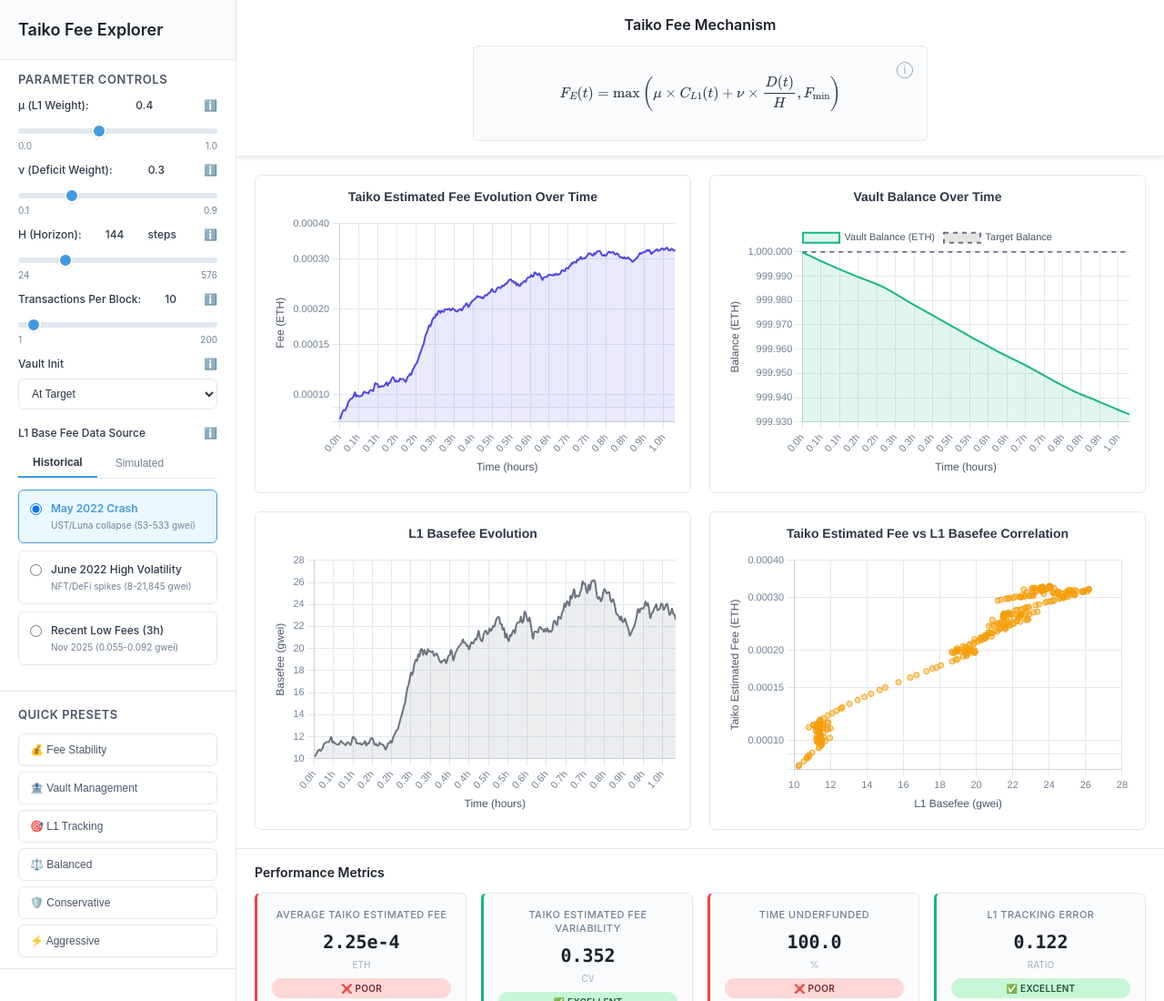
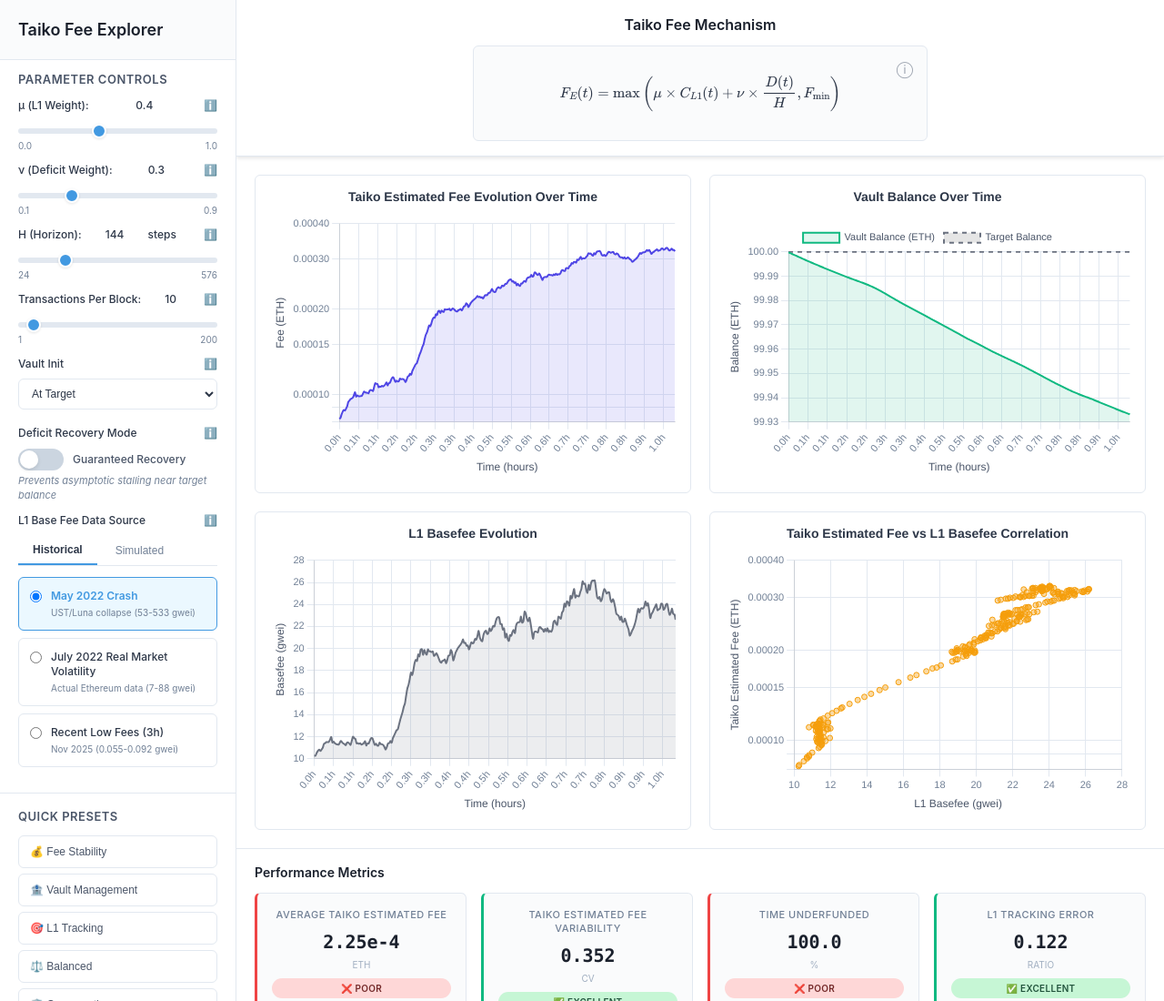
Before and after one commit to upavloff/taiko-fee-analysis, a plain HTML site: page index.html in a window 1280 px wide. Shown: the top 1100 px of the page at 91% size. Drawn offline with nearby package versions, Linux system fonts and the light colour scheme; no server answers.

Commit message:
Add guaranteed recovery feature and replace fake datasets with real data
- Add guaranteed recovery toggle to prevent asymptotic vault balance stalling
- Replace target balance from 1000 ETH to 100 ETH across entire codebase
- Replace fake June 2022 dataset (21M+ gwei) with real July 2022 RPC data (7-88 gwei)
- Remove unused and fake CSV files from data_cache directory
- Update documentation to reflect only authentic datasets
- Add comprehensive debugging and parameter validation

```diff
--- a/app.js
+++ b/app.js
@@ -63,6 +63,12 @@
 
         // Vault initialization
         document.getElementById('vault-init').addEventListener('change', () => {
+            this.clearActivePreset();
+            this.markParametersModified();
+        });
+
+        // Guaranteed recovery toggle
+        document.getElementById('guaranteed-recovery').addEventListener('change', () => {
             this.clearActivePreset();
             this.markParametersModified();
         });
@@ -199,7 +205,7 @@
         const isSimulated = activeTab === 'simulated';
         const historicalPeriod = isSimulated ? null : document.querySelector('input[name="historical-period"]:checked').value;
 
-        return {
+        const params = {
             mu: parseFloat(document.getElementById('mu-slider').value),
             nu: parseFloat(document.getElementById('nu-slider').value),
             H: parseInt(document.getElementById('H-slider').value),
@@ -211,10 +217,14 @@
             baseTxVolume: parseInt(document.getElementById('tx-per-block-slider').value),
             spikeDelay: parseInt(document.getElementById('spike-delay-slider').value),
             spikeHeight: parseFloat(document.getElementById('spike-height-slider').value),
-            targetBalance: 1000,
+            guaranteedRecovery: document.getElementById('guaranteed-recovery').checked,
+            targetBalance: 100,
             feeElasticity: 0.2,
             minFee: 1e-8
         };
+
+        console.log(`App parameters:`, params);
+        return params;
     }
 
     loadPreset(presetName) {
--- a/charts.js
+++ b/charts.js
@@ -116,7 +116,7 @@
         });
     }
 
-    createVaultChart(canvasId, data, targetBalance = 1000) {
+    createVaultChart(canvasId, data, targetBalance = 100) {
         const ctx = document.getElementById(canvasId).getContext('2d');
 
         if (this.charts[canvasId]) {
--- a/index.html
+++ b/index.html
@@ -102,6 +102,24 @@
                     </select>
                 </div>
 
+                <!-- Guaranteed Recovery Toggle -->
+                <div class="parameter-group">
+                    <label class="parameter-label">
+                        Deficit Recovery Mode
+                        <span class="tooltip" data-tooltip="Standard: Uses asymptotic correction (ν×D/H). Guaranteed: Adds minimum rate to ensure complete recovery to target balance.">ℹ️</span>
+                    </label>
+                    <div class="toggle-container">
+                        <input type="checkbox" id="guaranteed-recovery" class="toggle-checkbox">
+                        <label for="guaranteed-recovery" class="toggle-switch">
+                            <span class="toggle-slider"></span>
+                        </label>
+                        <span class="toggle-label">Guaranteed Recovery</span>
+                    </div>
+                    <div class="parameter-description">
+                        Prevents asymptotic stalling near target balance
+                    </div>
+                </div>
+
                 <!-- L1 Data Source Tabs -->
                 <div class="parameter-group">
                     <label class="parameter-label">
@@ -130,8 +148,8 @@
                                 <label class="period-option">
                                     <input type="radio" name="historical-period" value="june2022">
                                     <div class="period-content">
-                                        <div class="period-title">June 2022 High Volatility</div>
-                                        <div class="period-description">NFT/DeFi spikes (8-21,845 gwei)</div>
+                                        <div class="period-title">July 2022 Real Market Volatility</div>
+                                        <div class="period-description">Actual Ethereum data (7-88 gwei)</div>
                                     </div>
                                 </label>
                                 <label class="period-option">
--- a/quick-test.js
+++ b/quick-test.js
@@ -24,7 +24,7 @@
         H: 144,
         l1Volatility: 0.3,
         vaultInit: 'target',
-        targetBalance: 1000
+        targetBalance: 100
     };
 
     const simulator = new TaikoFeeSimulator(params);
@@ -39,7 +39,7 @@
 
     // Test 4: MetricsCalculator
     console.log('\nTest 4: MetricsCalculator');
-    const metricsCalc = new MetricsCalculator(1000);
+    const metricsCalc = new MetricsCalculator(100);
     const metrics = metricsCalc.calculateMetrics(results);
     console.log('✅ Metrics calculated:');
     console.log('   Average Fee:', metrics.avgFee.toExponential(2), 'ETH');
--- a/simulator.js
+++ b/simulator.js
@@ -82,8 +82,9 @@
 const DATA_FILES = {
     recent: 'data_cache/recent_low_fees_3hours.csv',
     may2022: 'data_cache/may_crash_basefee_data.csv',
-    june2022: 'data_cache/high_volatility_basefee_data.csv'
+    june2022: 'data_cache/real_july_2022_spike_data.csv'
     // Note: All periods are post-EIP-1559 with valid basefee data (EIP-1559 activated Aug 5, 2021)
+    // june2022 contains real July 1, 2022 data showing actual market volatility (7-88 gwei)
 };
 
 class TaikoFeeSimulator {
@@ -92,9 +93,16 @@
         this.mu = params.mu;                    // L1 cost weight
         this.nu = params.nu;                    // Deficit weight
         this.H = params.H;                      // Time horizon
-        this.targetBalance = params.targetBalance || 1000;
+        this.targetBalance = params.targetBalance || 100;
         this.feeElasticity = params.feeElasticity || 0.2;
         this.minFee = params.minFee || 1e-8;
+
+        // Guaranteed recovery parameters
+        this.guaranteedRecovery = params.guaranteedRecovery || false;
+        this.minDeficitRate = params.minDeficitRate || 1e-6; // Minimum 1 microETH correction rate
+
+        // Debug constructor parameters
+        console.log(`TaikoFeeSimulator initialized with guaranteedRecovery=${this.guaranteedRecovery}, mu=${this.mu}, nu=${this.nu}, H=${this.H}`);
 
         // Vault initialization
         this.vaultBalance = this.getInitialVaultBalance(params.vaultInit);
@@ -148,7 +156,21 @@
     calculateFee(l1BasefeeWei, vaultDeficit) {
         const l1Cost = this.calculateL1Cost(l1BasefeeWei);
         const l1Component = this.mu * l1Cost;
-        const deficitComponent = this.nu * (vaultDeficit / this.H);
+
+        let deficitComponent = this.nu * (vaultDeficit / this.H);
+
+        // Apply guaranteed recovery logic if enabled
+        if (this.guaranteedRecovery && vaultDeficit > 0) {
+            // Ensure minimum deficit correction rate to prevent asymptotic stalling
+            const standardCorrection = this.nu * (vaultDeficit / this.H);
+            const minimumCorrection = this.minDeficitRate;
+            deficitComponent = Math.max(standardCorrection, minimumCorrection);
+
+            // Debug logging (remove in production)
+            if (Math.random() < 0.01) { // Log 1% of the time to avoid spam
+                console.log(`Guaranteed Recovery Active: deficit=${vaultDeficit.toFixed(6)}, standard=${standardCorrection.toExponential(3)}, minimum=${minimumCorrection.toExponential(3)}, used=${deficitComponent.toExponential(3)}`);
+            }
+        }
 
         return Math.max(l1Component + deficitComponent, this.minFee);
     }
@@ -178,6 +200,7 @@
         }
 
         try {
+            console.log(`Loading historical data for period: ${period}, file: ${DATA_FILES[period]}`);
             const response = await fetch(DATA_FILES[period]);
             if (!response.ok) {
                 throw new Error(`Failed to load ${period} data: ${response.statusText}`);
@@ -200,6 +223,8 @@
             HISTORICAL_DATA[period] = data;
             this.historicalData = data;
             this.historicalIndex = 0;
+
+            console.log(`Successfully loaded ${data.length} data points for ${period}. Basefee range: ${data[0]?.basefee_gwei?.toFixed(3)} - ${data[data.length-1]?.basefee_gwei?.toFixed(3)} gwei`);
 
         } catch (error) {
             console.error('Failed to load historical data:', error);
--- a/styles.css
+++ b/styles.css
@@ -4,6 +4,70 @@
     margin: 0;
     padding: 0;
     box-sizing: border-box;
+}
+
+/* Toggle Switch Styles */
+.toggle-container {
+    display: flex;
+    align-items: center;
+    gap: 10px;
+    margin-top: 8px;
+}
+
+.toggle-checkbox {
+    display: none;
+}
+
+.toggle-switch {
+    position: relative;
+    width: 50px;
+    height: 24px;
+    background-color: #cbd5e0;
+    border-radius: 12px;
+    cursor: pointer;
+    transition: background-color 0.3s ease;
+    display: flex;
+    align-items: center;
+}
+
+.toggle-switch:hover {
+    background-color: #a0aec0;
+}
+
+.toggle-slider {
+    position: absolute;
+    left: 2px;
+    width: 20px;
+    height: 20px;
+    background-color: white;
+    border-radius: 50%;
+    transition: transform 0.3s ease;
+    box-shadow: 0 2px 4px rgba(0, 0, 0, 0.1);
+}
+
+.toggle-checkbox:checked + .toggle-switch {
+    background-color: #3182ce;
+}
+
+.toggle-checkbox:checked + .toggle-switch:hover {
+    background-color: #2b77c7;
+}
+
+.toggle-checkbox:checked + .toggle-switch .toggle-slider {
+    transform: translateX(26px);
+}
+
+.toggle-label {
+    font-size: 12px;
+    color: #4a5568;
+    font-weight: 500;
+}
+
+.parameter-description {
+    font-size: 11px;
+    color: #718096;
+    margin-top: 4px;
+    font-style: italic;
 }
 
 body {
```
Also changed, not shown: test.html (+2 -2 lines), validate.html (+3 -3 lines), README.md.
